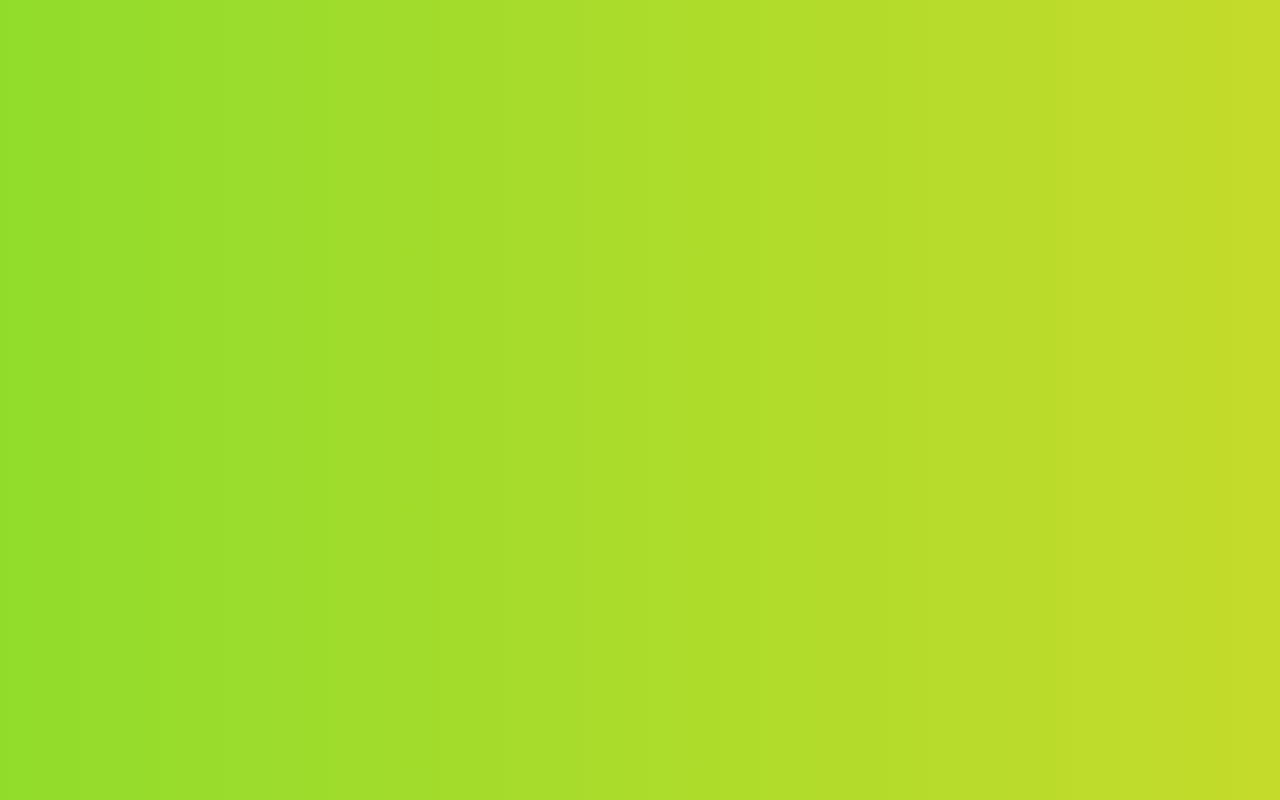
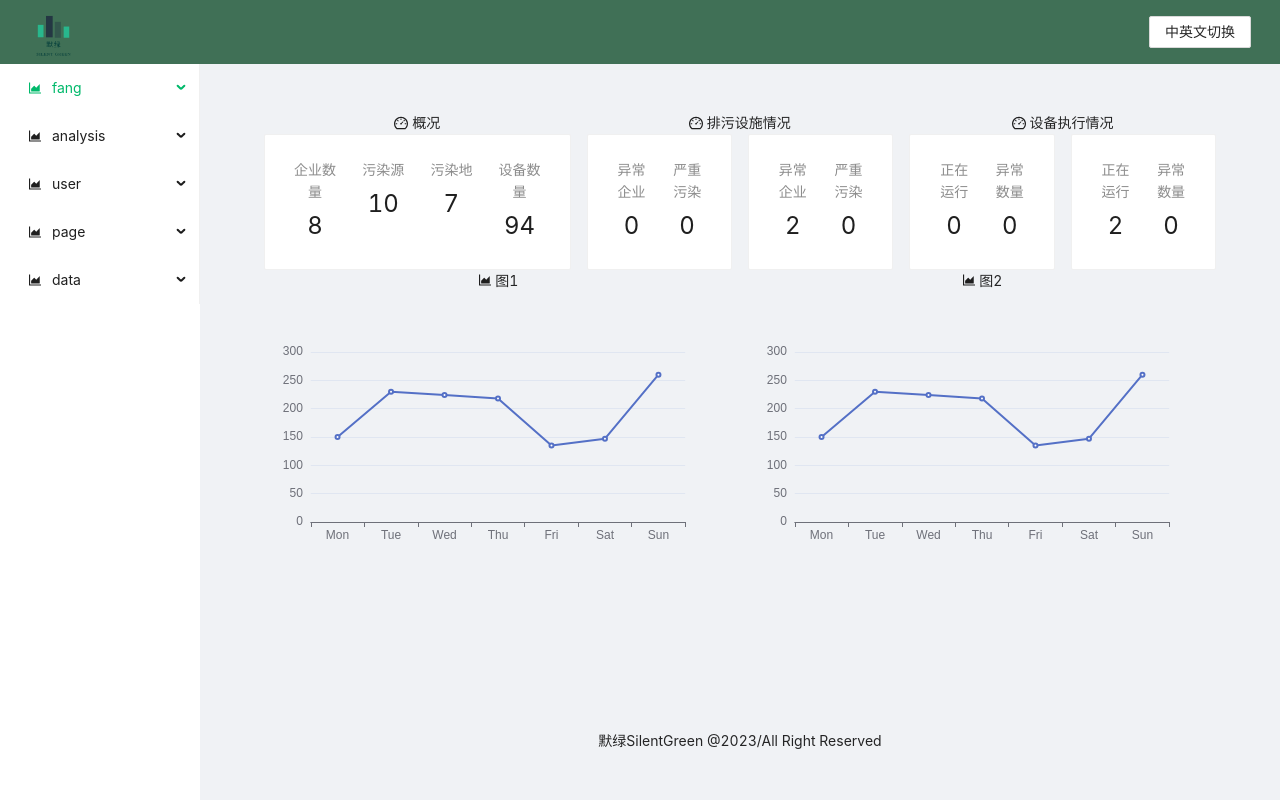
Before and after one commit to JialiangYan/silentgreen, a React (Create React App) app: page /user/userinfo in a window 1280 px wide. Before the commit this address had no page. Built offline with nearby package versions, Linux system fonts and the light colour scheme.

Commit message:
perf⚡️: improve ui and some descriptions

```diff
--- a/src/App.js
+++ b/src/App.js
@@ -14,7 +14,8 @@ const MainPage = React.lazy(() =>
 )
 
 const App = () => {
-  const [isLogin, setIsLogin] = useState(false)
+  // 测试用，展示把false换成true
+  const [isLogin, setIsLogin] = useState(true)
 
   return (
     <div className="App">
--- a/src/components/login/Login.jsx
+++ b/src/components/login/Login.jsx
@@ -39,7 +39,7 @@ export const Login = () => {
         autoComplete="off"
         className="form"
       >
-        <span className="title">漂绿监管平台</span>
+        <span className="title">默绿SilentGreen</span>
         <div className="form-container">
           <Form.Item
             label=""
@@ -61,7 +61,7 @@ export const Login = () => {
         </Button>
       </Form>
       <div className="form-section">
-        <p>绿色漂洗</p>
+        <p>默绿SilentGreen @2023/All Right Reserved</p>
       </div>
     </div>
   )
--- a/src/components/myheader/MyHeader.jsx
+++ b/src/components/myheader/MyHeader.jsx
@@ -1,5 +1,5 @@
 import React from 'react'
-import { Col, Row } from 'antd'
+import { Col, Row, Button } from 'antd'
 import './MyHeader.css'
 import Logo from '../../assets/logo.jpg'
 import { Layout } from 'antd'
@@ -9,20 +9,24 @@ export const MyHeader = () => {
   return (
     <Header className="header">
       <Row>
-        <Col span={21}>
+        <Col span={2}>
           <div className="logo">
             <img
               src={Logo}
               alt="logo"
               style={{
-                marginTop: '10px',
-                height: '40px',
-                width: '160px',
+                height: '75px',
+                width: '75px',
               }}
             />
           </div>
         </Col>
-        <Col span={3}></Col>
+        <Col span={19}>
+          <div></div>
+        </Col>
+        <Col span={3}>
+          <Button size={'middle'}>中英文切换</Button>
+        </Col>
       </Row>
     </Header>
   )
--- a/src/components/register/Register.jsx
+++ b/src/components/register/Register.jsx
@@ -35,7 +35,7 @@ export const Register = () => {
         autoComplete="off"
         className="form"
       >
-        <span className="title">漂绿监管平台</span>
+        <span className="title">默绿SilentGreen</span>
         <span className="subtitle">使用邮箱免费注册账号</span>
         <div className="form-container">
           <Form.Item
--- a/src/components/sidemenu/SideMenu.css
+++ b/src/components/sidemenu/SideMenu.css
@@ -1,4 +1,7 @@
 .sides {
   padding: 0;
-  line-height: 10vh;
+  line-height: 100%;
+  background-color: #fff;
+  height: 92vh;
+  width: 200px;
 }
--- a/src/components/sidemenu/SideMenu.jsx
+++ b/src/components/sidemenu/SideMenu.jsx
@@ -17,7 +17,7 @@ function getItem(label, key, icon, children, type) {
 
 export const SideMenu = () => {
   const items = [
-    getItem('overall', 'sub1', <AreaChartOutlined />, [
+    getItem('fang', 'sub1', <AreaChartOutlined />, [
       getItem('区域', '1'),
       getItem('行业', '2'),
     ]),
--- a/src/layout/main/MainPage.css
+++ b/src/layout/main/MainPage.css
@@ -2,6 +2,6 @@
   text-align: center;
 }
 
-.content {
-  height: 100%;
+.main {
+  height: 100vh;
 }
--- a/src/layout/main/MainPage.jsx
+++ b/src/layout/main/MainPage.jsx
@@ -52,13 +52,13 @@ export const MainPage = () => {
 
   return (
     <div className="main">
-      <Layout style={{ height: '100vh' }}>
+      <Layout style={{ height: '100%' }}>
         {/* 顶栏 */}
         <MyHeader />
         {/* 顶栏以下的部分 */}
         <Layout>
           {/* 侧边栏 */}
-          <Sider width={200}>
+          <Sider>
             <SideMenu />
           </Sider>
           {/* 内容 */}
@@ -133,7 +133,7 @@ export const MainPage = () => {
               </div>
             </Content>
             <Footer style={{ textAlign: 'center' }}>
-              Greenwashing @2023/All Right Reserved
+              默绿SilentGreen @2023/All Right Reserved
             </Footer>
           </Layout>
         </Layout>
```
